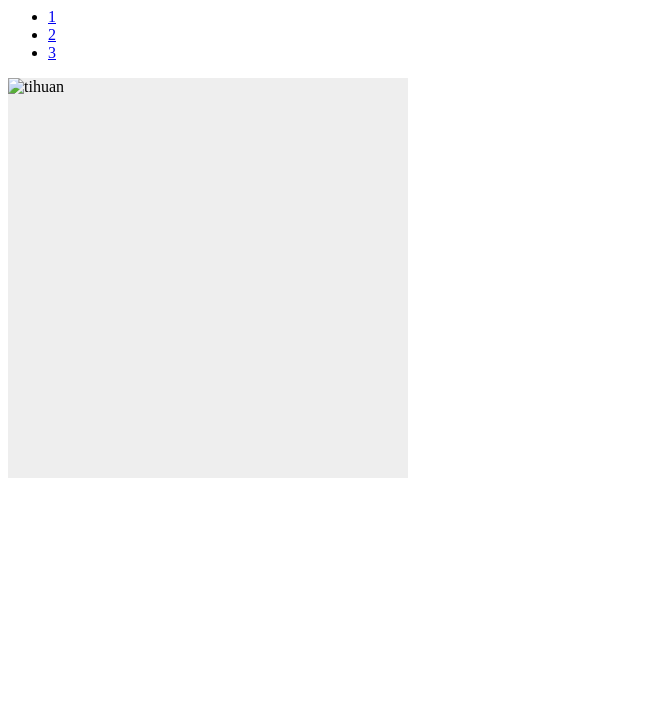
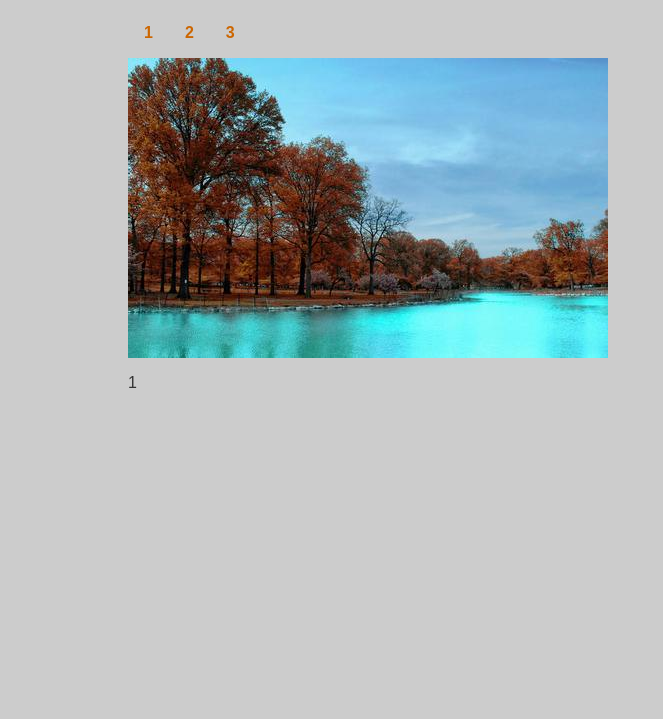
Before and after one commit to yaocs927/ys-js-study, a plain HTML site: page JSDOM/index.html in a window 1280 px wide. Shown: the part 81-800 px from the top of the page, without its empty margins (0-663 px from the left). Drawn offline with Linux system fonts and the light colour scheme.

Commit message:
update 20161202

```diff
--- a/JSDOM/css/index.css
+++ b/JSDOM/css/index.css
@@ -1,5 +1,35 @@
-.box {
-  width: 400px;
-  height: 400px;
-  background-color: #eee;
+
+
+body {
+  font-family: "Microsoft Yahei",Arial, Helvetica, sans-serif;
+  color: #333;
+  background-color: #ccc;
+  margin: 1em 10%;
 }
+
+h1 {
+  color: #333;
+  background-color: transparent;
+}
+
+a {
+  color: #c60;
+  background-color: transparent;
+  font-weight: bold;
+  text-decoration: none;
+}
+
+ul {
+  padding: 0;
+}
+
+li {
+  float: left;
+  padding: 1em;
+  list-style: none;
+}
+
+img {
+  display: block;
+  clear: both;
+}
--- a/JSDOM/index.html
+++ b/JSDOM/index.html
@@ -11,12 +11,13 @@
   <h1>照片墙</h1>
   <ul id="imgList">
     <li><a href="img/1.jpg" title="1">1</a></li>
-    <li><a href="img/2.jpg" title="2">2</a></li>
+    <li><a href="img/4.jpg" title="2">2</a></li>
     <li><a href="img/3.jpg" title="3">3</a></li>
   </ul>
   <div class="box">
-    <img src="" alt="tihuan" id="Img">
+    <img src="img/1.jpg" alt="tihuan" id="Img">
   </div>
+    <p id="description">1</p>
   <script src="js/index.js"></script>
 </body>
 
--- a/JSDOM/js/index.js
+++ b/JSDOM/js/index.js
@@ -2,6 +2,14 @@ function showPic(pic) {
   var source = pic.getAttribute('href');
   var Img = document.getElementById('Img');
   Img.setAttribute('src', source);
+  var text = pic.getAttribute('title');
+  var dText = document.getElementById('description');
+  dText.firstChild.nodeValue = text;
+}
+
+function countBodyChildren() {
+  var body_element = document.getElementsByTagName('body')[0];
+
 }
 
 var imgList = document.getElementById('imgList');
```
Also changed, not shown: JSDOM/js/window.js (added, +18 -0 lines), JSDOM/window.html (added, +14 -0 lines).
